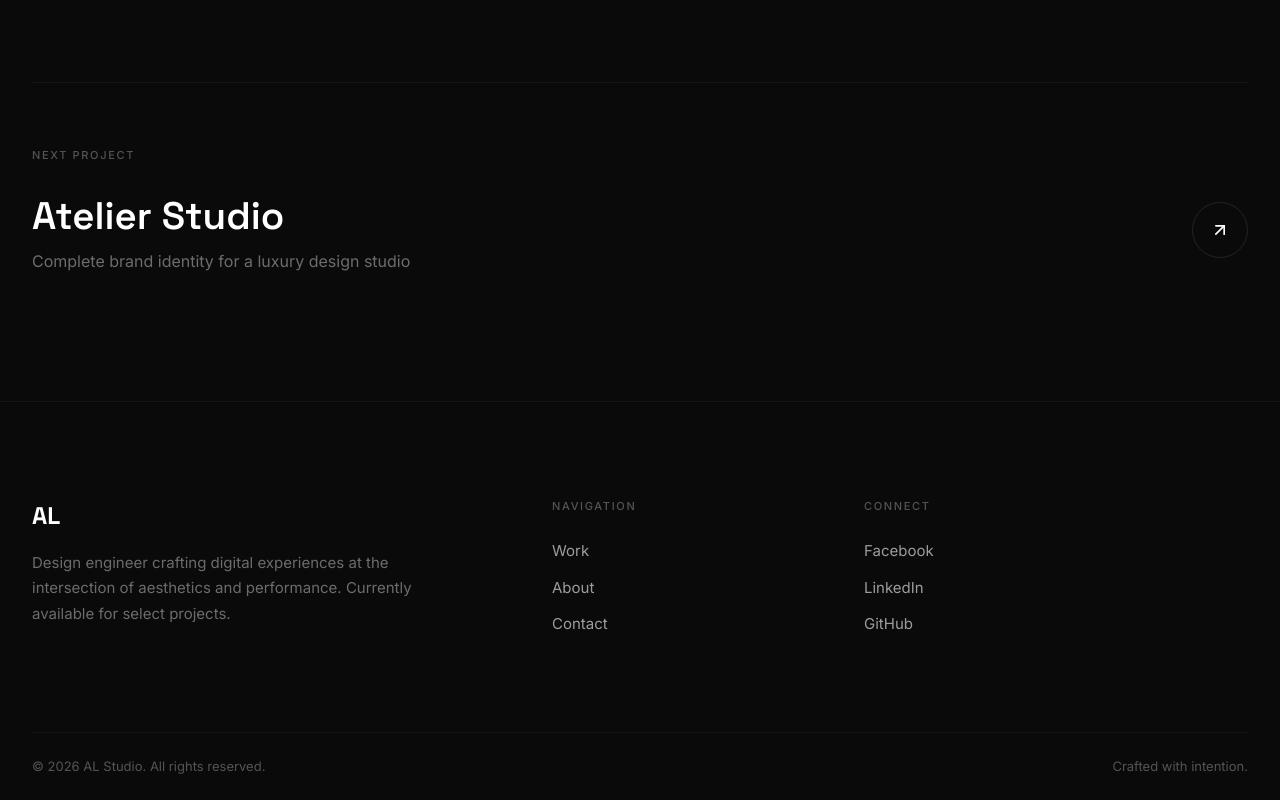
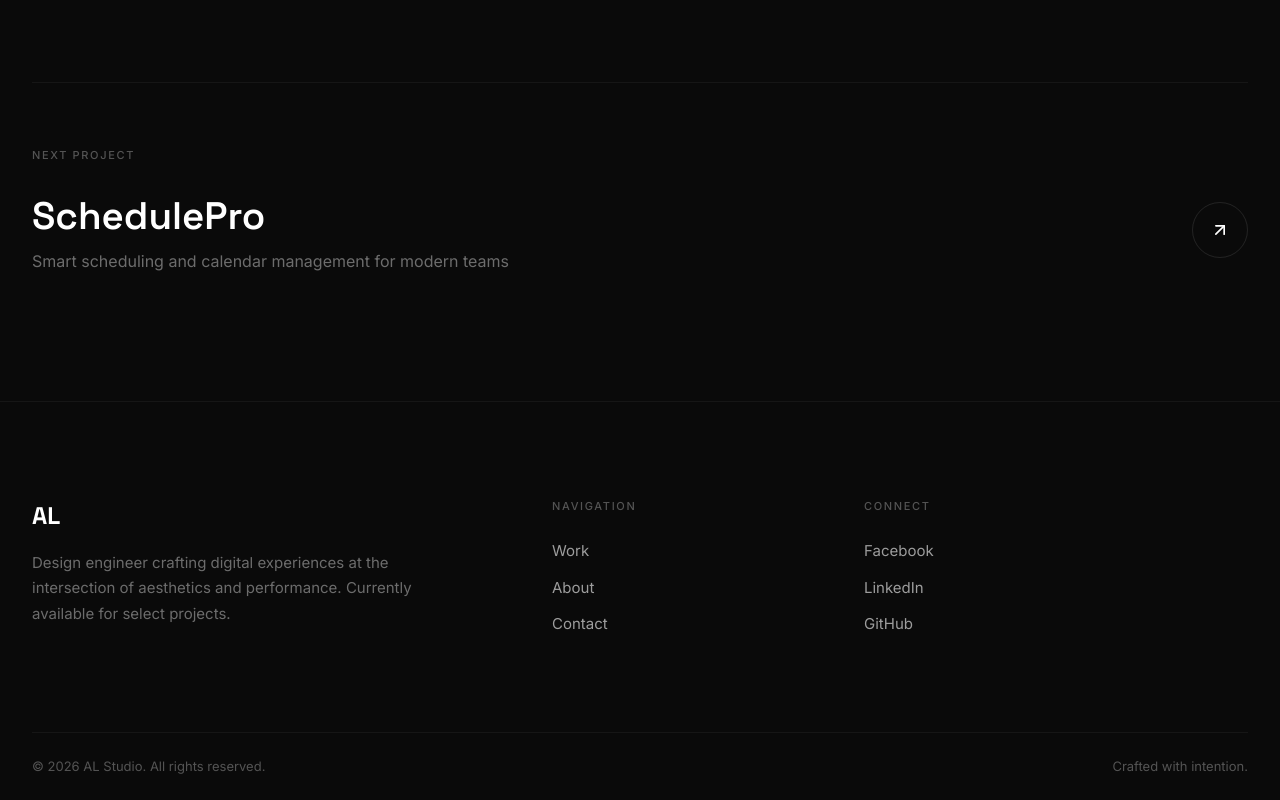
Before and after one commit to AldrianLoberiano/portfolio_design, a React (Vite) app: page /work/doctor-hunt in a window 1280 px wide. Shown: the part 2084-2884 px from the top of the page. Built offline with nearby package versions, Linux system fonts and the light colour scheme; no server answers.

Commit message:
Update WorkDetail.tsx

```diff
--- a/src/app/pages/WorkDetail.tsx
+++ b/src/app/pages/WorkDetail.tsx
@@ -14,7 +14,10 @@ export function WorkDetail() {
   // Static fallback
   const staticProject = slug ? getProjectBySlug(slug) : undefined;
   const staticIndex = slug ? staticProjects.findIndex((p) => p.slug === slug) : -1;
-  const staticNext = staticIndex >= 0 ? staticProjects[(staticIndex + 1) % staticProjects.length] : null;
+  // Skip comingSoon projects when finding the next navigable project
+  const navigableProjects = staticProjects.filter((p) => !p.comingSoon);
+  const navigableIndex = staticProject ? navigableProjects.findIndex((p) => p.slug === slug) : -1;
+  const staticNext = navigableIndex >= 0 ? navigableProjects[(navigableIndex + 1) % navigableProjects.length] : null;
 
   // API fetch — skip when static data covers everything already
   const { data, isLoading, error } = useApi(
```
